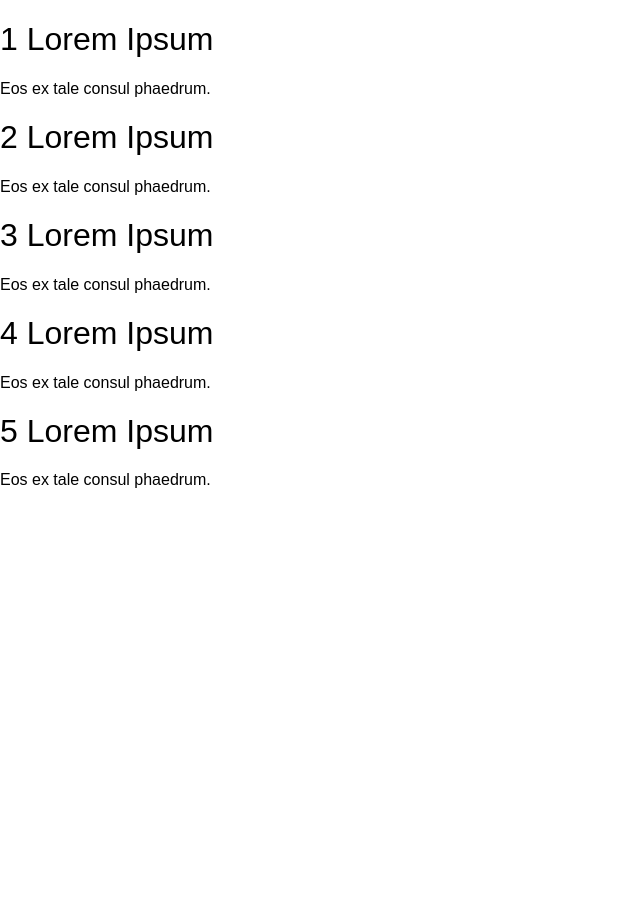
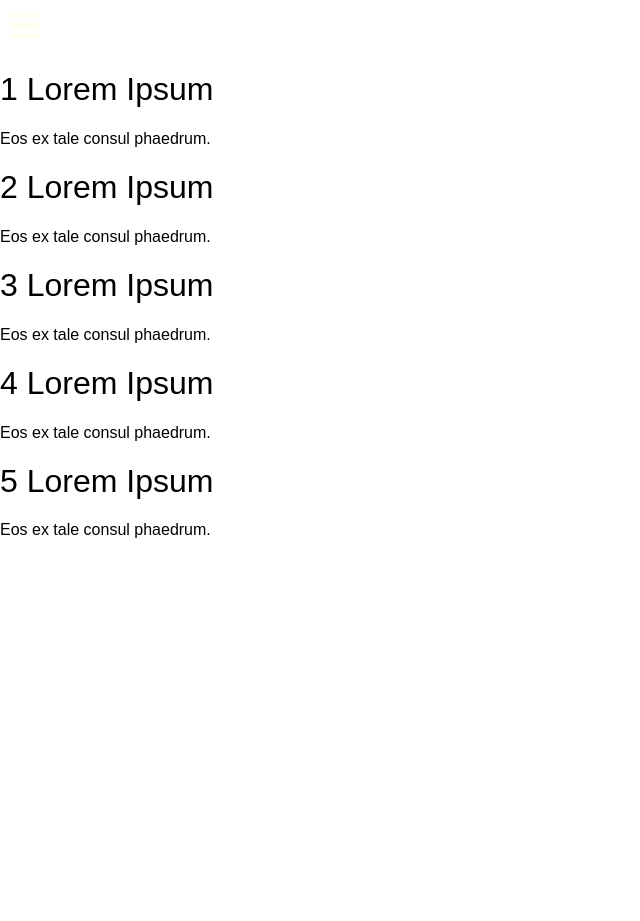
Before and after one commit to havashealthplus/havashealthplus.github.io, a Jekyll site: the page built from index.html, in a window 1280 px wide. Shown: the whole page, without its empty margins (0-640 px from the left). Built offline with Jekyll 4.4.1, drawn with Linux system fonts in a browser that asks for light colours; some web fonts are replaced; after the commit the page ends 900 px from its top, so only the background shows below that.

Commit message:
init menu

```diff
--- a/_layouts/default.html
+++ b/_layouts/default.html
@@ -10,8 +10,21 @@
     <link rel="stylesheet" type="text/css" href="/css/component.css">
   </head>
   <body>
-
-  	{{ content }}<!-- content -->
+    <nav role='navigation'>
+  <ul>
+    <li><a href="#">Home</a></li>
+    <li><a href="#">About</a></li>
+    <li><a href="#">Work</a></li>
+    <li><a href="#">Contact</a></li>
+  </ul>
+</nav>
+<div class="menu">
+  <div class="hamburger">
+  </div>
+</div>
+    <main>
+  	  {{ content }}<!-- content -->
+    </main>
 
   	<!-- scripts -->
     <script type="text/javascript" src="/scripts/jquery-3.3.1.min.js"></script>
--- a/css/component.css
+++ b/css/component.css
@@ -124,12 +124,109 @@
   background-image: url("../images/clients/transitions.jpg");
 }
 
+/* menu */
+nav ul {
+  list-style: none;
+  margin: 0;
+  margin-left: -30px;
+  background: salmon;
+  width: 145px;
+  padding: 30px 50px;
+  position: absolute;
+  height: 100vh;
+  transform: translateX(-215px);
+  -webkit-transition: transform, 0.5s;
+  transition: transform, 0.5s;
+  transition-timing-function: cubic-bezier(0.68, -0.55, 0.265, 1.55);
+}
+nav ul li {
+  margin: 15px 0px;
+}
+nav ul li a {
+  color: ivory;
+  text-decoration: none;
+  letter-spacing: 1px;
+}
+
+.menu {
+  background: none;
+  z-index: 1;
+  margin: 0;
+  transform: translateX(0);
+  width: 50px;
+  height: 50px;
+  position: relative;
+  display: flex;
+  flex-direction: row;
+  justify-content: center;
+  align-items: center;
+  -webkit-transition: width 0.5s, height 0.5s, transform 0.5s;
+  transition: width 0.5s, height 0.5s, transform 0.5s;
+  transition-timing-function: cubic-bezier(0.68, -0.55, 0.265, 1.55);
+}
+.menu .hamburger {
+  width: 30px;
+  height: 5px;
+  background: ivory;
+  position: relative;
+  border-radius: 20px;
+  -webkit-transition: background, 0.5;
+  transition: background, 0.5;
+}
+.menu .hamburger:before, .menu .hamburger:after {
+  content: "";
+  background-color: ivory;
+  width: 30px;
+  height: 5px;
+  position: absolute;
+  display: block;
+  border-radius: 20px;
+  -webkit-transition: transform 0.5s, width 0.3s;
+  transition: transform 0.5s, width 0.3s;
+}
+.menu .hamburger:before {
+  top: -10px;
+}
+.menu .hamburger:after {
+  bottom: -10px;
+}
+
+main {
+  -webkit-transition: transform, 0.5s;
+  transition: transform, 0.5s;
+  transition-timing-function: cubic-bezier(0.68, -0.55, 0.265, 1.55);
+}
+
+.open main {
+  transform: translateX(215px);
+}
+.open nav ul {
+  transform: translateX(0px);
+}
+.open .menu {
+  transform: translateX(165px);
+}
+.open .hamburger {
+  background: transparent;
+}
+.open .hamburger:before {
+  transform: rotate(-130deg);
+  top: 0px;
+  left: -5px;
+}
+.open .hamburger:after {
+  transform: rotate(130deg);
+  top: 0px;
+  left: -5px;
+}
 
 
 
 
 
-/* menu */
+
+
+
 
 
 /* footer */
--- a/scripts/component.js
+++ b/scripts/component.js
@@ -2,3 +2,10 @@
 AOS.init({
   duration: 1200,
 })
+
+// off canvas menu item
+$(document).ready(function() {
+  $(".menu").click(function() {
+    $("body").toggleClass("open");
+  });
+});
```
